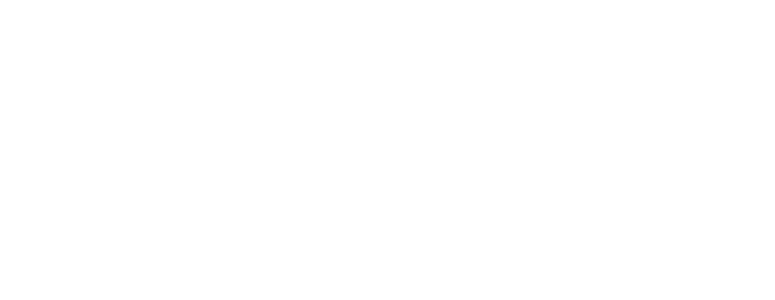
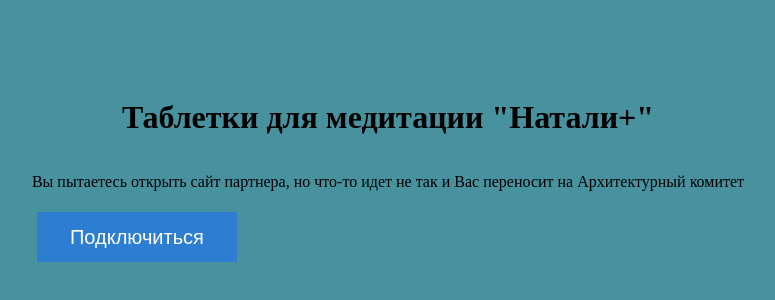
Before and after one commit to GrigoriyMo/8march, a Vue app: page /partner/1 in a window 1280 px wide. Before the commit this address had no page. Shown: the part 228-528 px from the top of the page, without its empty margins (252-1027 px from the left). Built offline with nearby package versions, Linux system fonts and the light colour scheme.

Commit message:
quest one beta

```diff
--- a/src/components/HelloPage.vue
+++ b/src/components/HelloPage.vue
@@ -19,6 +19,7 @@
         :description="item.description"
         :descriptionDetailed="item.descriptionDetailed"
         :color="item.color"
+        :link="item.id"
       ></partnerCard>
     </li>
   </ul>
@@ -55,7 +56,7 @@ export default {
           img: `rainbow.png`,
           description: `Ветаптека и пиво для собак со скидкой 50%`,
           descriptionDetailed:
-            "Только с нашей подпиской, лучшие таблетки для медитации по СУПЕР цене, с бесплатной доставкой! Переходи на сайт партнера и воспользуйся предложением!",
+            "Купите в ветаптеке 'Канарские Уралы' что-то особенное для вашей собаки: пиво со скидкой 50%! Она вам обязательно скажет 'гав-гав' благодарности!",
           color: `#97CC04`,
         },
         {
@@ -64,7 +65,7 @@ export default {
           img: `barbecue.png`,
           description: `Кэшбэк чак-чаком на 25% больше`,
           descriptionDetailed:
-            "Только с нашей подпиской, лучшие таблетки для медитации по СУПЕР цене, с бесплатной доставкой! Переходи на сайт партнера и воспользуйся предложением!",
+            "Кафе 'Корейский Эчпочмакико': готовим вкуснее, чем ваша мама! А еще мы приготовили для вас акцию на кэшбэк чак-чаком - получите на 25% больше, чем обычно, и наслаждайтесь едой до последней крошки! Попробуйте наши блюда и не забудьте рассказать об этом своей маме (она будет нам признательна)!",
           color: `#EEB902`,
         },
         {
@@ -73,7 +74,7 @@ export default {
           img: `pamela.png`,
           description: `7 гномов в подарок по подписке при покупке штанов Гендальфа`,
           descriptionDetailed:
-            "Только с нашей подпиской, лучшие таблетки для медитации по СУПЕР цене, с бесплатной доставкой! Переходи на сайт партнера и воспользуйся предложением!",
+            "Штаны Гендальфа - обязательный элемент гардероба каждого хоббита. А теперь в нашем торговом центре 'Ленинградский пассаж' при покупке штанов мы дарим вам 7 гномов в подарок по подписке! Успейте стать участником нашей акции и отправиться вместе с нами в незабываемое путешествие!",
           color: `#F45D01`,
         },
         {
@@ -82,7 +83,7 @@ export default {
           img: `ladybug.png`,
           description: `Заведем новичка по подписке, заберем  долги`,
           descriptionDetailed:
-            "Только с нашей подпиской, лучшие таблетки для медитации по СУПЕР цене, с бесплатной доставкой! Переходи на сайт партнера и воспользуйся предложением!",
+            "Хотите вернуть свои деньги? Обращайтесь в 'Новичок', и мы позаботимся о ваших интересах. Заведем новичка по подписке и заберем долги, которые вам причитаются. Доверьтесь нам, и мы сделаем все возможное, чтобы вернуть вам ваше имущество!",
           color: `#9448BC`,
         },
       ],
@@ -97,7 +98,7 @@ export default {
   },
   methods: {
     authorize() {
-      if (this.phone.length == 12) {
+      if (this.phone.length == 12 && this.phone ==="+79123456789") {
         this.authOpened = false;
         window.localStorage.setItem("phone", this.phone);
       } else {
--- a/src/components/Partner.vue
+++ b/src/components/Partner.vue
@@ -20,6 +20,7 @@
         <div class="partner-card-text-opened-block">
           <p class="partner-card-p">{{ description }}</p>
           <p class="partner-card-p">{{ descriptionDetailed }}</p>
+          <span class="partner-link"> <b> <a v-bind:href="'partner/'+link"> Перейти на сайт партнера  </a> </b></span>
         </div>
       </div>
 
@@ -36,6 +37,7 @@ export default {
     description: String,
     descriptionDetailed: String,
     color: String,
+    link: String,
   },
   data() {
     return {
@@ -82,6 +84,7 @@ export default {
   flex-direction: column;
   align-items: center;
   justify-content: space-evenly;
+
 }
 
 .partner-card-p {
@@ -94,6 +97,7 @@ export default {
   width: 640px;
   height: 60%;
   color: #403d58;
+  padding:15px;
 }
 .partner-card-text-opened-block{
     padding-left: 15px;
@@ -108,4 +112,15 @@ export default {
   display: flex;
   flex-direction: row;
 }
+
+.partner-link a{
+    text-decoration: none;
+    color: #fff;
+}
+
+.partner-link a:visited{
+    text-decoration: none;
+    color: #fff;
+}
+
 </style>
--- /dev/null
+++ b/src/pages/partner.vue
@@ -0,0 +1,143 @@
+<template>
+  <div class="partner-wrapper">
+    <div class="partner_one partner" v-if="partnerId == 1">
+      <h1>Таблетки для медитации "Натали+"</h1>
+      <div v-if="!questOpenedOne">
+        <p> Вы пытаетесь открыть сайт партнера, но что-то идет не так и Вас переносит на Архитектурный комитет</p>
+      <button class="answer-button" v-on:click="questOpenedOne=true">Подключиться</button>
+      </div>
+
+      <div class="quest partner" v-if="questOpenedOne">
+        <img class="artem-photo" src="/person.jpg" />
+        <button v-on:click="questOneCounter++" class="answer-button">Артем, ты не прав.</button>
+        <button class="answer-button">Дизайн говно!</button>
+        <button class="answer-button">Одуванчик</button>
+      </div>
+
+      <div class="finish-quest-one" v-if="questOneCounter>=3">
+        <img v-on:click="goHome" src="/one.png" alt=""/>
+      </div>
+
+    </div>
+    <div class="partner_two partner" v-if="partnerId == 2">
+      {{ partnerId }}
+    </div>
+    <div class="partner_three partner" v-if="partnerId == 3">
+      {{ partnerId }}
+    </div>
+    <div class="partner_four partner" v-if="partnerId == 4">
+      {{ partnerId }}
+      {{ partnerId }}
+    </div>
+    <div class="partner_five partner" v-if="partnerId == 5">
+      {{ partnerId }}
+    </div>
+  </div>
+</template>
+<script>
+export default {
+  name: "Partner",
+  data() {
+    return {
+      partnerId: 0,
+      questOpenedOne:false,
+      questOneCounter:0,
+    };
+  },
+  methods: {
+    goHome(){
+        this.$router.push('/')
+    },
+    nataliePlus() {
+      document.title = `Таблетки для медитации "Натали+"`;
+      alert("500 Internal server error!");
+      alert("502 Bad Gateway!");
+      alert("503 Service Unavailable!");
+      alert("429 Too Many Requests!");
+      alert("414 URI Too Long!");
+      alert("418 I'm a teapot!");
+      alert("505 HTTP Version Not Supported!");
+      alert("Отпустите ситуацию, все хорошо, просто дышите!");
+    },
+  },
+  watch:{
+    questOneCounter(){
+        if(this.questOneCounter>=3){
+           this.questOpenedOne= false;
+
+        }
+    },
+  },
+  mounted() {
+    this.partnerId = this.$route.params.id;
+    if (this.partnerId == 1) {
+      this.nataliePlus();
+    }
+  },
+};
+</script>
+<style scoped>
+.partner-wrapper {
+  position: absolute;
+  left: 0;
+  top: 0;
+  width: 100%;
+  height: 100%;
+  background-color: #48919f;
+  display: flex;
+  flex-direction: column;
+  align-items: center;
+  justify-content: space-evenly;
+}
+
+.artem-photo {
+  width: 400px;
+  height: 400px;
+  margin: 0 auto;
+}
+
+.partner {
+  display: flex;
+  flex-direction: column;
+  align-items: center;
+  justify-content: space-evenly;
+}
+
+.answer-button {
+  /*Reset's every elements apperance*/
+  background: none repeat scroll 0 0 transparent;
+  border: none;
+  border-spacing: 0;
+  color: #fff;
+  font-family: "PT Sans Narrow", sans-serif;
+  font-size: 20px;
+  font-weight: normal;
+  line-height: 1.42rem;
+  list-style: none outside none;
+  margin: 5px;
+  padding: 0;
+  text-align: center;
+  text-decoration: none;
+  text-indent: 0;
+  width: 200px;
+  height: 50px;
+  background-color: rgb(45, 125, 210);
+}
+
+.answer-button:active{
+    background-color: rgb(169, 197, 227);
+}
+
+.answer-button:hover{
+    cursor: crosshair;
+}
+
+.finish-img{
+    position: fixed;
+    top:5%;
+    left:30%;
+    width: 500px;
+    height: 700px;;
+}
+
+</style>
--- a/src/router.js
+++ b/src/router.js
@@ -1,6 +1,7 @@
 import { createRouter, createWebHistory } from 'vue-router'
 import Home from './components/HelloPage.vue'
 import Test from './pages/test.vue'
+import Partner from './pages/partner.vue'
 
 export default createRouter({
   history: createWebHistory(),
@@ -13,5 +14,9 @@ export default createRouter({
       path: '/test',
       component: Test,
     },
+    {
+      path: '/partner/:id',
+      component: Partner
+    },
   ],
 })
```
Also changed, not shown: public/person.jpg (added), 1 other file (tests, documents, lock files or other folders).
